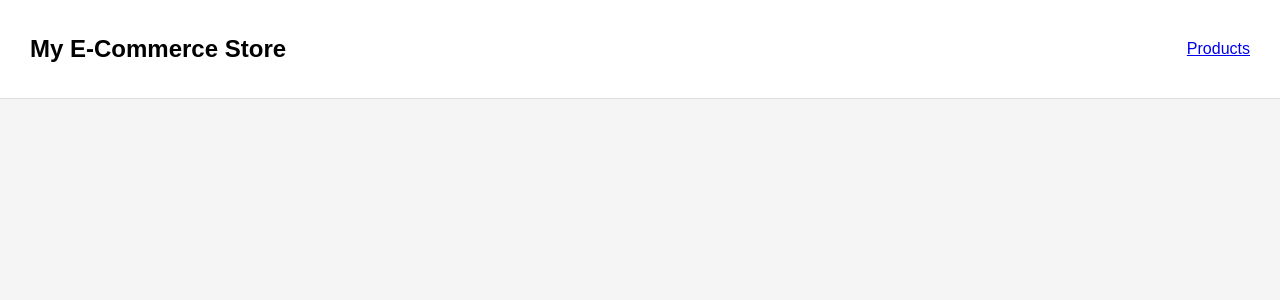
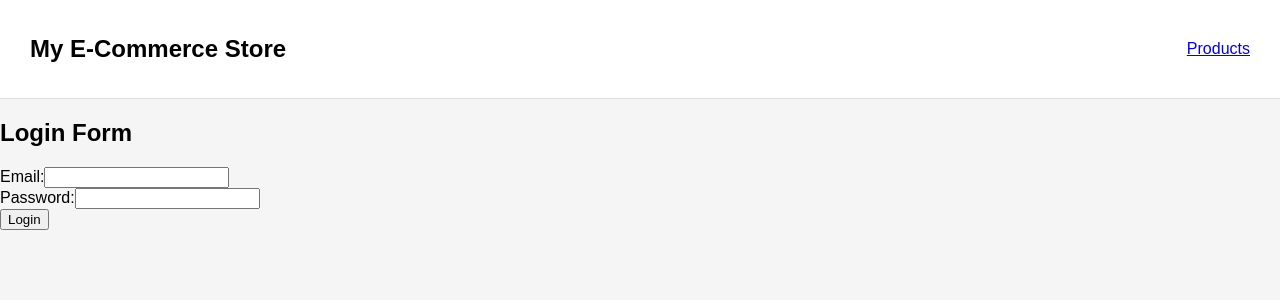
Before and after one commit to ReddyHemanth4292/ecommerce-frontend, a React (Vite) app: page /login in a window 1280 px wide. Shown: the top 300 px of the page. Built offline with nearby package versions, Linux system fonts and the light colour scheme.

Commit message:
Implement user registration and login

```diff
--- a/src/App.jsx
+++ b/src/App.jsx
@@ -9,6 +9,7 @@ import Navbar from "./components/Navbar";
 import ProductList from "./components/ProductList";
 import ProductDetails from "./components/ProductDetails";
 import Register from "./pages/Register";
+import Login from "./pages/Login";
 
 function App() {
   return (
@@ -18,6 +19,7 @@ function App() {
         <Route path="/products" element={<ProductList />} />
         <Route path="/products/:id" element={<ProductDetails />} />
         <Route path="/register" element={<Register />} />
+        <Route path="/login" element={<Login />} />
       </Routes>
     </BrowserRouter>
   );
--- a/src/pages/Login.jsx
+++ b/src/pages/Login.jsx
@@ -0,0 +1,50 @@
+import { useState } from "react";
+import { loginUser } from "../services/authService";
+function login() {
+  const [formData, setFormData] = useState({ email: "", password: "" });
+  const [error, setError] = useState("");
+  const handleChange = (event) => {
+    setFormData({ ...formData, [event.target.name]: event.target.value });
+  };
+  const handleSubmit = async (event) => {
+    event.preventDefault();
+    setError("");
+    try {
+      const data = await loginUser(formData);
+      localStorage.setItem("token", data.token);
+      console.log("Login successful");
+      console.log(data);
+    } catch (error) {
+      setError("Invalid email or password");
+    }
+  };
+
+  return (
+    <div>
+      <form onSubmit={handleSubmit}>
+        <h2>Login Form</h2>
+        <div>
+          <label>Email:</label>
+          <input
+            type="email"
+            name="email"
+            value={formData.email}
+            onChange={handleChange}
+          ></input>
+        </div>
+        <div>
+          <label>Password:</label>
+          <input
+            type="password"
+            name="password"
+            value={formData.password}
+            onChange={handleChange}
+          ></input>
+        </div>
+        <button onSubmit={handleSubmit}>Login</button>
+      </form>
+      {error && <p>{error}</p>}
+    </div>
+  );
+}
+export default login;
```
